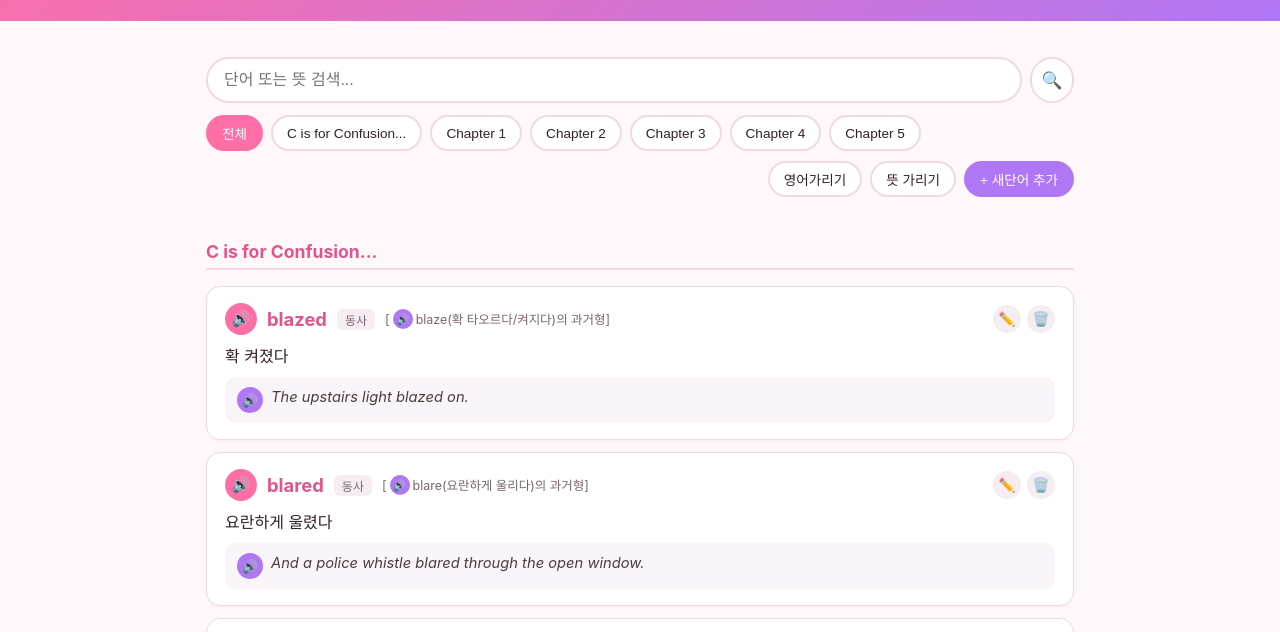
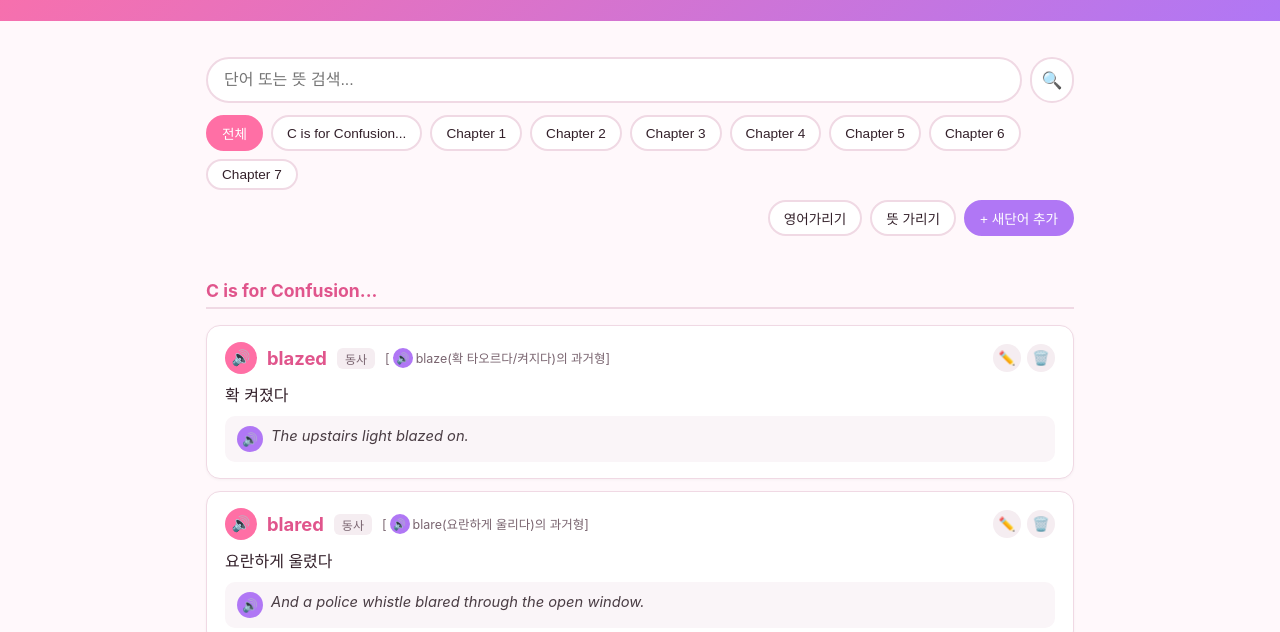
Before and after one commit to persewoss-cell/voca, a plain HTML site: page canary-caper.html in a window 1280 px wide. Shown: the part 152-784 px from the top of the page. Drawn offline with Linux system fonts and the light colour scheme.

Commit message:
Add The Canary Caper vocab (Chapter 6 - Chapter 7 start)
Cover Chapter 6 (the kids tell Officer Fallon their theory, then
visit the circus) and the start of Chapter 7 (Ruth Rose plans a
stakeout of Mrs. Davis's house). 32 new entries.

Co-Authored-By: Claude Sonnet 5 <noreply@anthropic.com>
Claude-Session: https://claude.ai/code/session_01GvU9MqJSabvkJvmwYuMvac

```diff
--- a/canary-caper-data.js
+++ b/canary-caper-data.js
@@ -140,4 +140,40 @@ const CANARY_CAPER_VOCAB_DATA = [
   { chapter: "Chapter 5", word: "guided", pos: "형용사", meaning: "안내받는", example: "'You steal someone's pet, return it to get a guided tour of the place, then come back later to take what you liked.'" },
   { chapter: "Chapter 5", word: "whammy", pos: "명사", meaning: "타격, 충격", example: "'Talk about a double whammy,' Dink said, shaking his head." },
   { chapter: "Chapter 5", word: "triple", pos: "형용사", meaning: "세 겹의, 세 배의", example: "'I think it's gonna be a triple whammy,' Ruth Rose said." },
+
+  // ===== Chapter 6 =====
+  { chapter: "Chapter 6", word: "theory", pos: "명사", meaning: "이론", example: "Ruth Rose told him their theory about how the pet-nappers came back later to return the animals, then rob the houses." },
+  { chapter: "Chapter 6", word: "pet-nappers", pos: "명사", meaning: "반려동물을 훔치는 사람들", example: "Ruth Rose told him their theory about how the pet-nappers came back later to return the animals, then rob the houses.", base: { word: "pet-napper", meaning: "반려동물을 훔치는 사람", form: "복수형" } },
+  { chapter: "Chapter 6", word: "rob", pos: "동사", meaning: "털다, 강탈하다", example: "Ruth Rose told him their theory about how the pet-nappers came back later to return the animals, then rob the houses." },
+  { chapter: "Chapter 6", word: "widened", pos: "동사", meaning: "커졌다", example: "Officer Fallon's eyes widened.", base: { word: "widen", meaning: "커지다, 넓어지다", form: "과거형" } },
+  { chapter: "Chapter 6", word: "squinted", pos: "동사", meaning: "실눈을 떴다", example: "Officer Fallon tapped his pencil and squinted one eye at the kids.", base: { word: "squint", meaning: "실눈을 뜨다", form: "과거형" } },
+  { chapter: "Chapter 6", word: "Pardue", pos: "명사", meaning: "파듀(이름)", example: "'Officer Keene and I have been looking for whoever returned the Gywnn and Pardue pets.'" },
+  { chapter: "Chapter 6", word: "pet-nappings", pos: "명사", meaning: "반려동물 납치 사건들", example: "'We want to question them about the pet-nappings and the robberies.'", base: { word: "pet-napping", meaning: "반려동물 납치", form: "복수형" } },
+  { chapter: "Chapter 6", word: "evidence", pos: "명사", meaning: "증거", example: "'But we have no evidence that these people have done anything wrong.'" },
+  { chapter: "Chapter 6", word: "crime", pos: "명사", meaning: "범죄", example: "'That's the same pattern as the other two burglaries, but it's not a crime.'" },
+  { chapter: "Chapter 6", word: "arrest", pos: "동사", meaning: "체포하다", example: "'You can't arrest him?' Josh asked." },
+  { chapter: "Chapter 6", word: "proof", pos: "명사", meaning: "증거", example: "'Even if I knew where to find Fred Little, I have no proof that he's planning a crime.'" },
+  { chapter: "Chapter 6", word: "crime", pos: "명사", meaning: "범죄", example: "'Even if I knew where to find Fred Little, I have no proof that he's planning a crime.'" },
+  { chapter: "Chapter 6", word: "appreciate", pos: "동사", meaning: "고마워하다", example: "'Officer Keene and I really appreciate your help, kids.'" },
+  { chapter: "Chapter 6", word: "burned", pos: "동사", meaning: "불탔다", example: "a small cardboard building 'burned.'", base: { word: "burn", meaning: "불타다", form: "과거형" } },
+  { chapter: "Chapter 6", word: "audience", pos: "명사", meaning: "관객", example: "Some of the kids in the audience started yelling, 'Save her, mister! Up there, save her!'" },
+  { chapter: "Chapter 6", word: "stilts", pos: "명사", meaning: "죽마(스틸트)", example: "Suddenly a clown dressed like Superman appeared on stilts." },
+  { chapter: "Chapter 6", word: "suspenders", pos: "명사", meaning: "멜빵", example: "Bright yellow suspenders held up the skinny blue pants that hid his stilts." },
+  { chapter: "Chapter 6", word: "snapped", pos: "동사", meaning: "툭 쳤다, 튕겼다", example: "Superman flapped his cape and snapped his suspenders.", base: { word: "snap", meaning: "툭 치다, 튕기다", form: "과거형" } },
+  { chapter: "Chapter 6", word: "suspenders", pos: "명사", meaning: "멜빵", example: "Superman flapped his cape and snapped his suspenders." },
+  { chapter: "Chapter 6", word: "burning", pos: "형용사", meaning: "불타는", example: "Then he marched over to the burning tower and saved the woman." },
+  { chapter: "Chapter 6", word: "audience", pos: "명사", meaning: "관객", example: "All the kids in the audience yelled and clapped." },
+  { chapter: "Chapter 6", word: "nudged", pos: "동사", meaning: "슬쩍 찔렀다", example: "He nudged Josh, and they left.", base: { word: "nudge", meaning: "슬쩍 찌르다", form: "과거형" } },
+  { chapter: "Chapter 6", word: "stilts", pos: "명사", meaning: "죽마(스틸트)", example: "'I'd like to get me some stilts,' Josh said." },
+  { chapter: "Chapter 6", word: "stiff-legged", pos: "부사", meaning: "다리를 뻣뻣하게 하고", example: "He walked stiff-legged and snapped invisible suspenders." },
+  { chapter: "Chapter 6", word: "Monopoly", pos: "명사", meaning: "모노폴리(보드게임)", example: "'Do you want to come over and finish the Monopoly game?'" },
+  { chapter: "Chapter 6", word: "flashing", pos: "동사", meaning: "반짝이는", example: "'Well, I know how we can help him,' Ruth Rose said, her eyes flashing.", base: { word: "flash", meaning: "반짝이다", form: "현재분사형(-ing)" } },
+  { chapter: "Chapter 6", word: "mumbled", pos: "동사", meaning: "중얼거렸다", example: "'Uh-oh,' Josh mumbled.", base: { word: "mumble", meaning: "중얼거리다", form: "과거형" } },
+  { chapter: "Chapter 6", word: "ignored", pos: "동사", meaning: "무시했다", example: "Ruth Rose ignored him.", base: { word: "ignore", meaning: "무시하다", form: "과거형" } },
+  { chapter: "Chapter 6", word: "sneaky", pos: "형용사", meaning: "수상쩍은, 교활한", example: "'And why do you have that sneaky look on your face?'" },
+
+  // ===== Chapter 7 =====
+  { chapter: "Chapter 7", word: "stakeout", pos: "명사", meaning: "잠복근무", example: "'A stakeout?' Josh said." },
+  { chapter: "Chapter 7", word: "cop", pos: "명사", meaning: "경찰", example: "'Like in the cop movies?' Dink asked." },
+  { chapter: "Chapter 7", word: "proof", pos: "명사", meaning: "증거", example: "'Will that be enough proof for Officer Fallon?'" },
 ];
--- a/canary-caper.html
+++ b/canary-caper.html
@@ -89,7 +89,7 @@
     </div>
   </div>
 
-  <script src="canary-caper-data.js?v=5"></script>
+  <script src="canary-caper-data.js?v=6"></script>
   <script src="vocab-app.js?v=17"></script>
   <script>
     initVocabApp({
```
